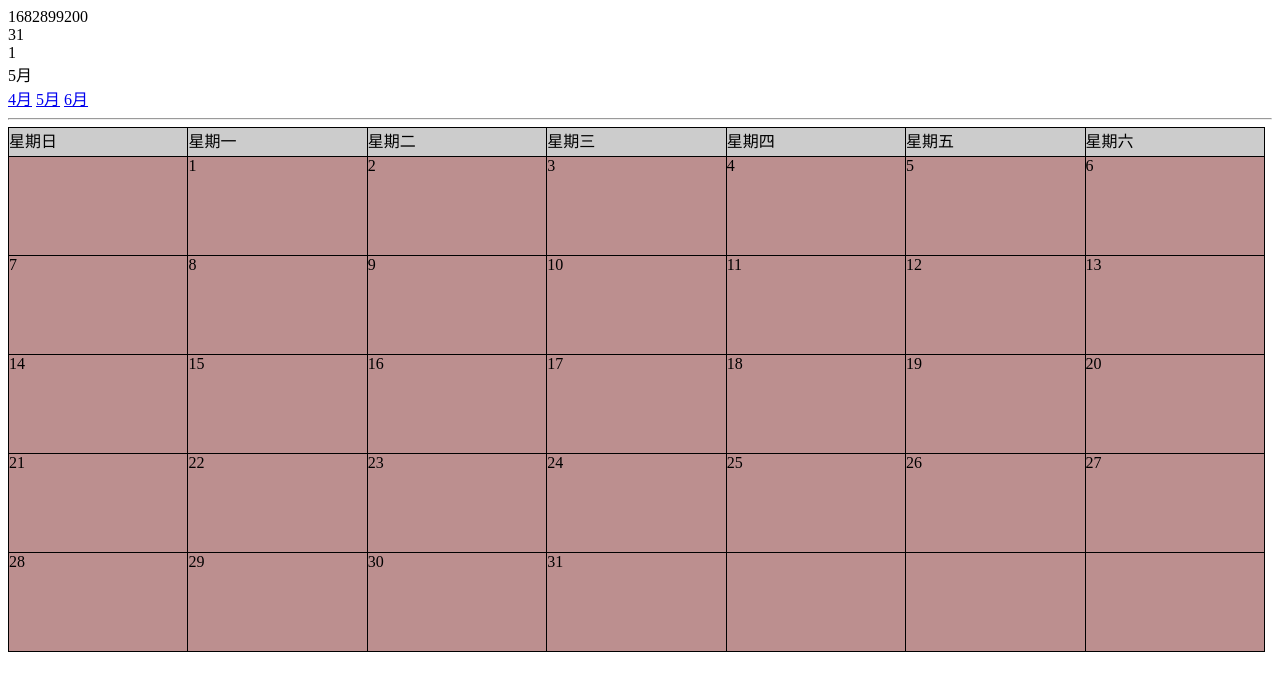
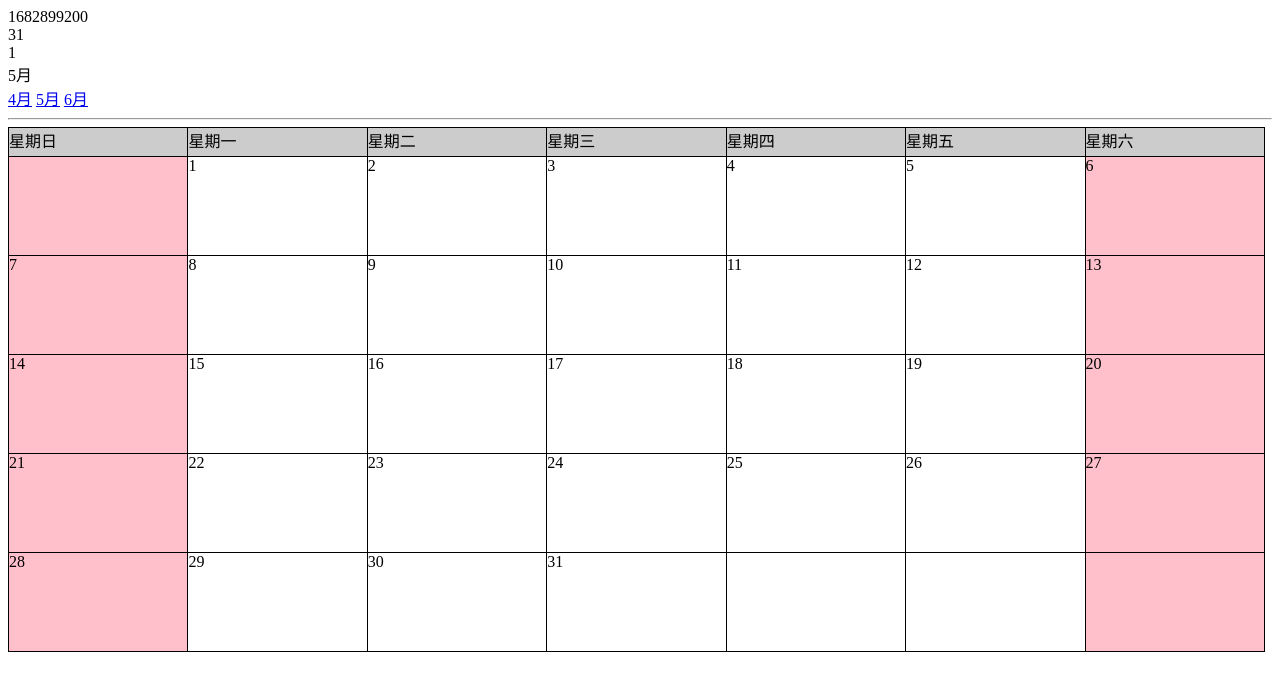
Before and after one commit to nagachen/php, a PHP site: page /calendar.php in a window 1280 px wide. Shown: the top 691 px of the page. Run offline with PHP 8.4, Linux system fonts and the light colour scheme.

Commit message:
增加了假日（六日）判定

```diff
--- a/calendar.css
+++ b/calendar.css
@@ -15,10 +15,13 @@
     margin-top: -1px;
     margin-left: -1px;
     height:100px;
-    background-color: rosybrown;
+
 }
 .contianer>.tittle{
     height: 30px;
     background-color: #ccc;
     flex-basis: calc(100% / 7);
 }
+.contianer>.holiday{
+    background-color: pink;
+}
--- a/calendar.php
+++ b/calendar.php
@@ -75,10 +75,16 @@ if($month==1){
 
     <?php
     for($i=0;$i<count($data);$i++){
-        echo "<div>";
 
-        echo $data[$i];
-        echo "</div>";
+        if($i%7==0 or $i%7==6){
+            echo "<div class='holiday'>";
+            echo $data[$i];
+            echo "</div>";
+        }else{
+            echo "<div>";
+            echo $data[$i];
+            echo "</div>";
+    }
     }
    ?>
 
```
